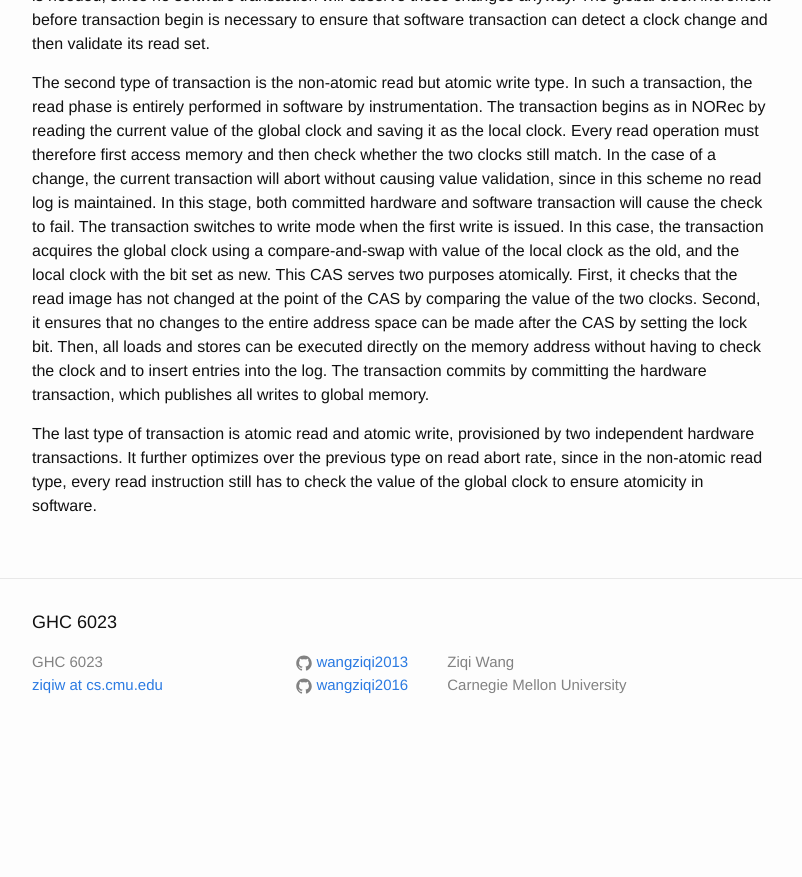
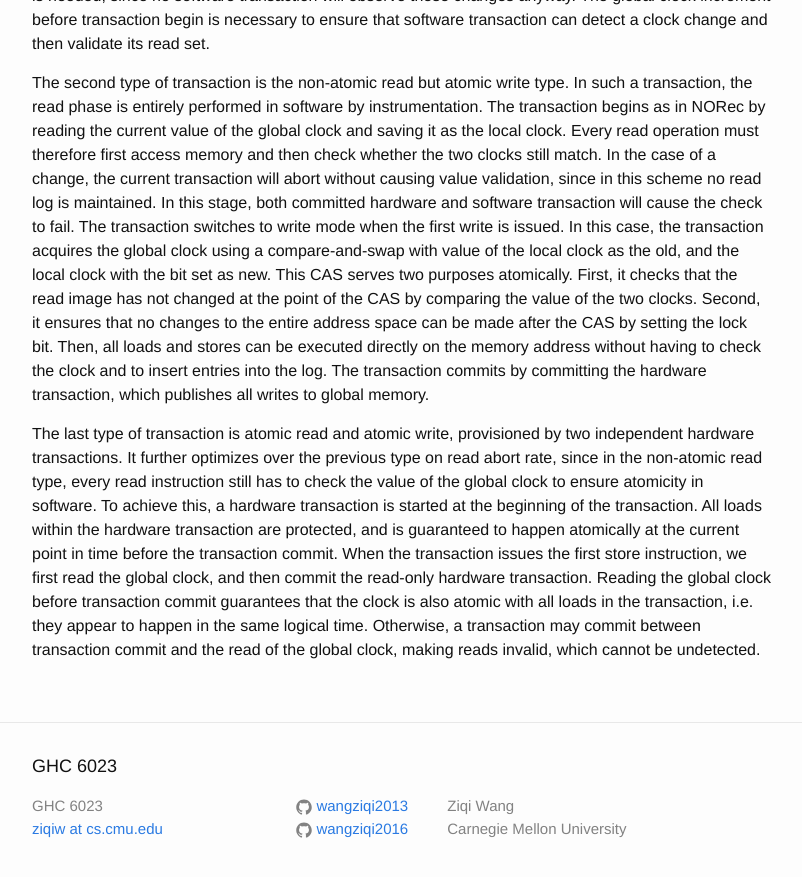
Before and after one commit to wangziqi2013/wangziqi2013.github.io, a Jekyll site: the page built from _posts/2019-11-02-rh-norec.markdown, in a window 1280 px wide and 900 px high, scrolled down 2335 px. Shown: the top 877 px of the window, without its empty margins (238-1040 px from the left). Built offline with Jekyll 4.4.1, drawn with Linux system fonts in a browser that asks for light colours; before the commit the page ends 3091 px from its top, so only the background shows below that.

Commit message:
Workin on thrid type

```diff
--- a/_posts/2019-11-02-rh-norec.markdown
+++ b/_posts/2019-11-02-rh-norec.markdown
@@ -93,4 +93,10 @@ by committing the hardware transaction, which publishes all writes to global mem
 
 The last type of transaction is atomic read and atomic write, provisioned by two independent hardware transactions. It further
 optimizes over the previous type on read abort rate, since in the non-atomic read type, every read instruction still has
-to check the value of the global clock to ensure atomicity in software.
+to check the value of the global clock to ensure atomicity in software. To achieve this, a hardware transaction is started
+at the beginning of the transaction. All loads within the hardware transaction are protected, and is guaranteed to happen
+atomically at the current point in time before the transaction commit. When the transaction issues the first store instruction,
+we first read the global clock, and then commit the read-only hardware transaction. Reading the global clock before transaction
+commit guarantees that the clock is also atomic with all loads in the transaction, i.e. they appear to happen in the same
+logical time. Otherwise, a transaction may commit between transaction commit and the read of the global clock, making
+reads invalid, which cannot be undetected.
```
